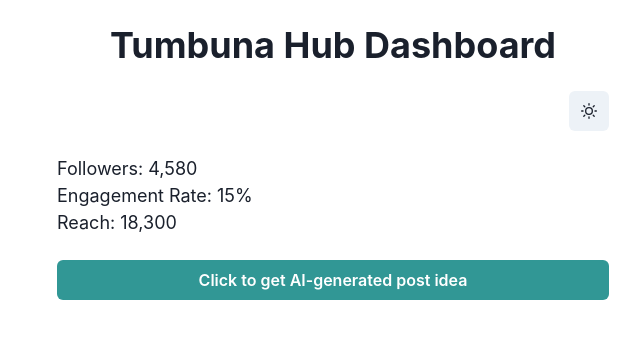
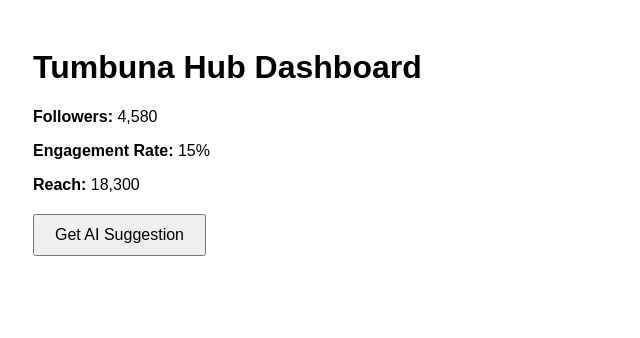
Before and after one commit to PintolDonovan6/Tumbun-Hub, a React (Create React App) app: page / in a window 1280 px wide. Shown: the top 338 px of the page, without its empty margins (307-947 px from the left). Built offline with nearby package versions, Linux system fonts and the light colour scheme.

Commit message:
Update App.js

```diff
--- a/src/App.js
+++ b/src/App.js
@@ -1,89 +1,55 @@
 import React, { useState } from "react";
-import {
-  ChakraProvider,
-  Box,
-  Heading,
-  Text,
-  VStack,
-  Button,
-  useColorMode,
-  IconButton,
-} from "@chakra-ui/react";
-import { SunIcon, MoonIcon } from "@chakra-ui/icons";
 
 function App() {
-  const { colorMode, toggleColorMode } = useColorMode();
-  const [postIdea, setPostIdea] = useState("");
+  const [aiSuggestion, setAiSuggestion] = useState("");
   const [loading, setLoading] = useState(false);
-  const [error, setError] = useState(null);
+  const [error, setError] = useState("");
 
-  async function generatePostIdea() {
+  async function getAISuggestion() {
     setLoading(true);
-    setError(null);
-
+    setError("");
+    setAiSuggestion("");
     try {
-      const response = await fetch("/api/generate", { method: "POST" });
+      const response = await fetch("/api/generate", {
+        method: "POST",
+        headers: { "Content-Type": "application/json" },
+        body: JSON.stringify({ prompt: "Your prompt here" }),
+      });
       const data = await response.json();
-
       if (response.ok) {
-        setPostIdea(data.suggestion);
+        setAiSuggestion(data.result);
       } else {
-        setError(data.error || "Unknown error");
+        setError(data.error || "Failed to get AI suggestion");
       }
-    } catch {
-      setError("Failed to fetch AI suggestion. Please try again.");
-    } finally {
-      setLoading(false);
+    } catch (err) {
+      setError(err.message || "Fetch error");
     }
+    setLoading(false);
   }
 
   return (
-    <ChakraProvider>
-      <Box p={6} maxW="600px" mx="auto">
-        <VStack spacing={6} align="stretch">
-          <Heading as="h1" size="xl" textAlign="center">
-            Tumbuna Hub Dashboard
-          </Heading>
+    <div style={{ maxWidth: 600, margin: "auto", padding: 20, fontFamily: "Arial" }}>
+      <h1>Tumbuna Hub Dashboard</h1>
 
-          <Box textAlign="right">
-            <IconButton
-              icon={colorMode === "light" ? <MoonIcon /> : <SunIcon />}
-              onClick={toggleColorMode}
-              aria-label="Toggle color mode"
-            />
-          </Box>
+      <div style={{ marginBottom: 20 }}>
+        <p><strong>Followers:</strong> 4,580</p>
+        <p><strong>Engagement Rate:</strong> 15%</p>
+        <p><strong>Reach:</strong> 18,300</p>
+      </div>
 
-          <Box>
-            <Text fontSize="lg">Followers: 4,580</Text>
-            <Text fontSize="lg">Engagement Rate: 15%</Text>
-            <Text fontSize="lg">Reach: 18,300</Text>
-          </Box>
+      <button onClick={getAISuggestion} disabled={loading} style={{ padding: "10px 20px", fontSize: 16 }}>
+        {loading ? "Loading AI Suggestion..." : "Get AI Suggestion"}
+      </button>
 
-          <Box>
-            <Button
-              onClick={generatePostIdea}
-              isLoading={loading}
-              colorScheme="teal"
-              width="full"
-            >
-              Click to get AI-generated post idea
-            </Button>
+      {error && <p style={{ color: "red", marginTop: 20 }}>{error}</p>}
 
-            {postIdea && (
-              <Box mt={4} p={4} bg="gray.100" borderRadius="md">
-                <Text>{postIdea}</Text>
-              </Box>
-            )}
-
-            {error && (
-              <Box mt={4} p={4} bg="red.100" borderRadius="md" color="red.700">
-                <Text>{error}</Text>
-              </Box>
-            )}
-          </Box>
-        </VStack>
-      </Box>
-    </ChakraProvider>
+      {aiSuggestion && (
+        <div style={{ marginTop: 20, padding: 15, border: "1px solid #ccc", borderRadius: 5, backgroundColor: "#f9f9f9" }}>
+          <h3>AI Suggestion:</h3>
+          <p>{aiSuggestion}</p>
+        </div>
+      )}
+    </div>
   );
 }
 
```
